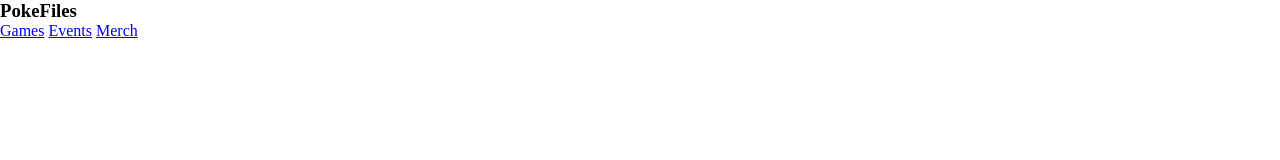
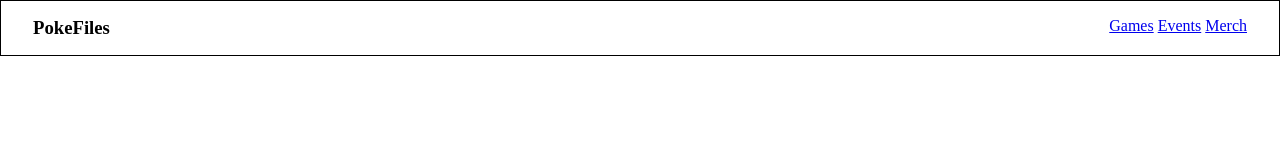
Before and after one commit to Sonikak004/Js-capstone-project, a website built with webpack: page src/template.html in a window 1280 px wide. Built offline with nearby package versions, Linux system fonts and the light colour scheme.

Commit message:
Add header styling

```diff
--- a/src/styles.css
+++ b/src/styles.css
@@ -4,6 +4,14 @@
   box-sizing: border-box;
 }
 
+
+header{
+  border: 1px solid black;
+  display: flex;
+  flex-direction:row;
+  justify-content: space-between;
+  padding: 1rem 2rem;
+}
 h1 {
   color: black;
 }
```
